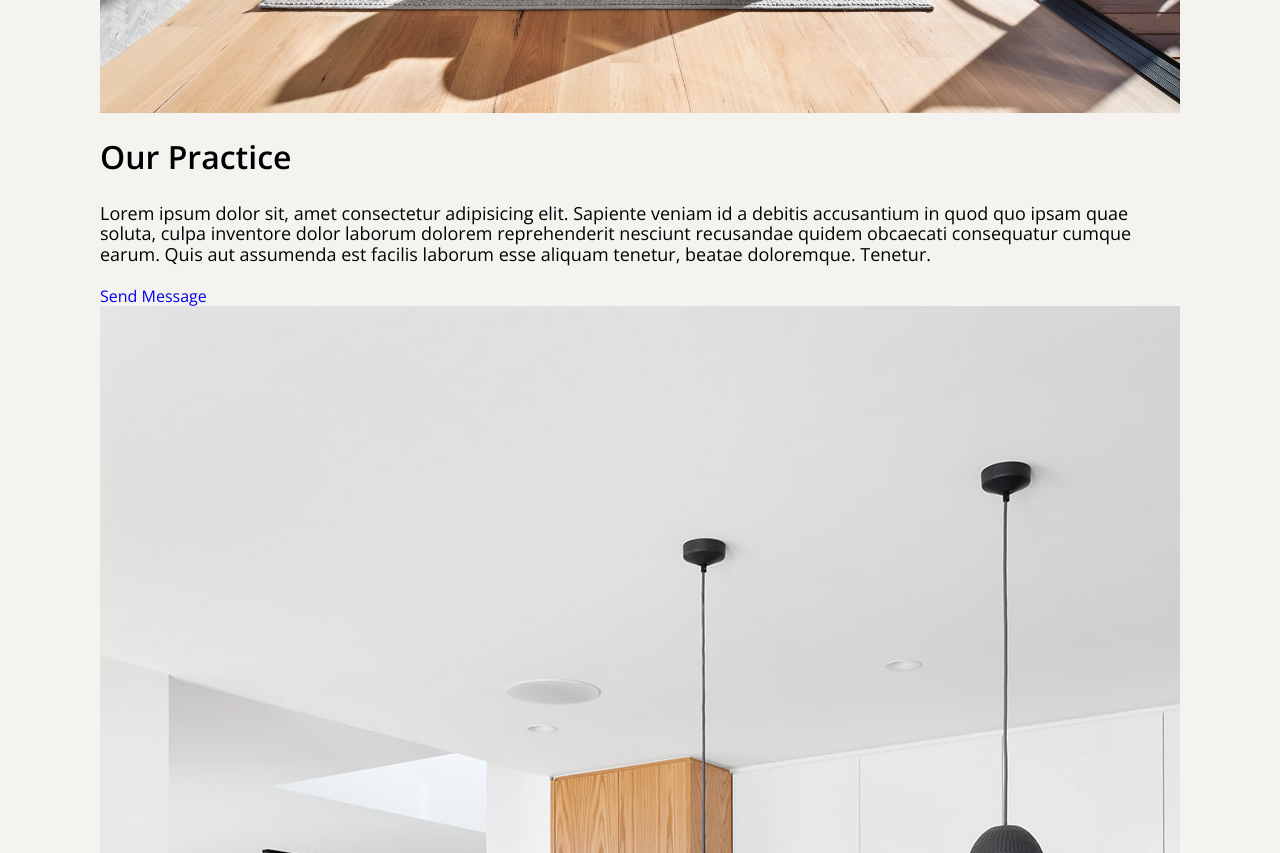
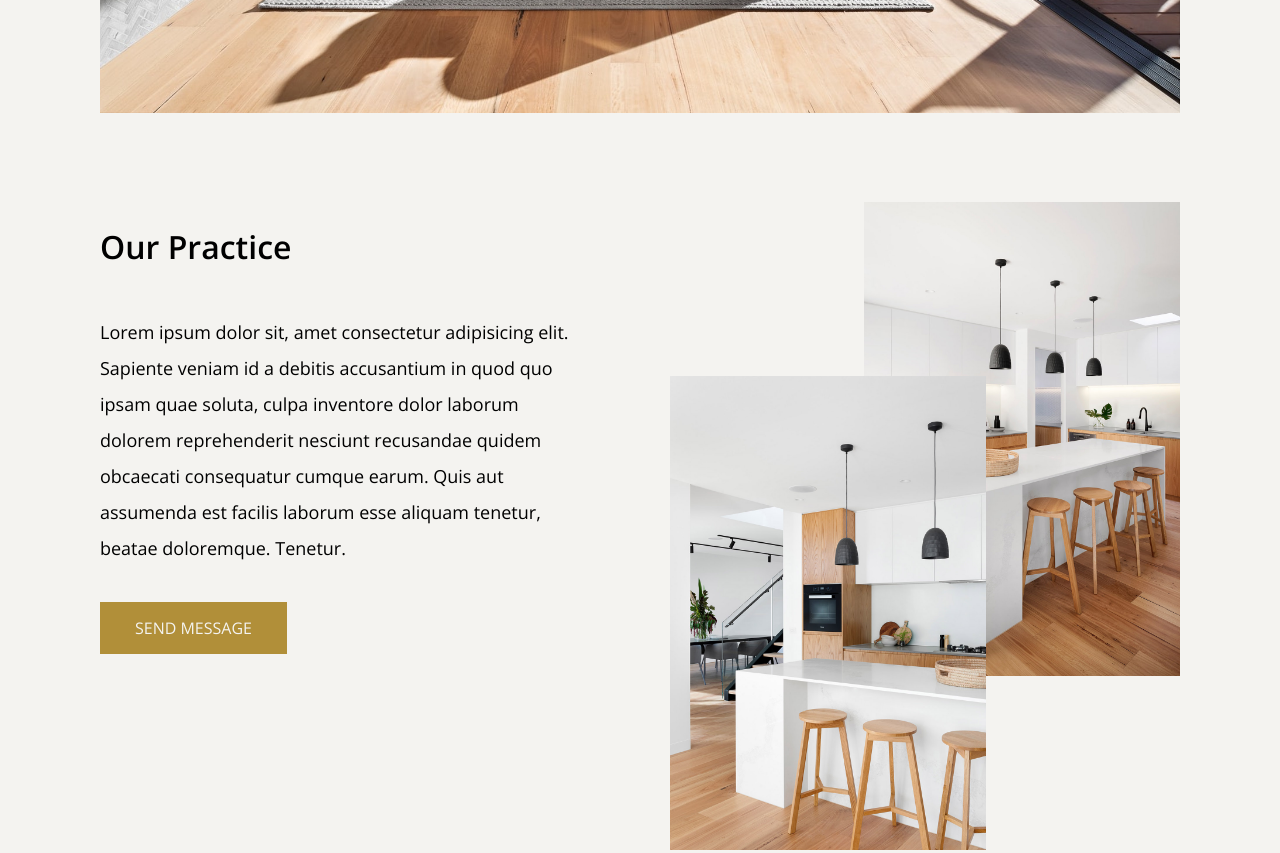
Before and after one commit to sabinetait/project2-spaces, a plain HTML site: page index.html in a window 1280 px wide. Shown: the part 1000-1853 px from the top of the page. Drawn offline with nearby package versions, Linux system fonts and the light colour scheme.

Commit message:
added styles to about section :crown:

```diff
--- a/index.html
+++ b/index.html
@@ -33,15 +33,15 @@
 
     <main>
         <section id="about">
-            <div class="wrapper">
+            <div class="about wrapper">
                 <div class="about-content">
                     <h2>Our Practice</h2>
                     <p>Lorem ipsum dolor sit, amet consectetur adipisicing elit. Sapiente veniam id a debitis accusantium in quod quo ipsam quae soluta, culpa inventore dolor laborum dolorem reprehenderit nesciunt recusandae quidem obcaecati consequatur cumque earum. Quis aut assumenda est facilis laborum esse aliquam tenetur, beatae doloremque. Tenetur.</p>
                     <a href="#contact">Send Message</a>
                 </div>
                 <div class="image-overlay">
-                    <img src="./Option1-assets/image1.jpg" alt="Interior of modern kitchen looking out into dining room">
-                    <img src="./Option1-assets/image2.jpg" alt="Interior of modern kitchen">
+                    <img src="./Option1-assets/image1.jpg" alt="Interior of modern kitchen looking out into dining room" class="kitchen1">
+                    <img src="./Option1-assets/image2.jpg" alt="Interior of modern kitchen" class="kitchen2">
                 </div>
             </div>
         </section>
--- a/styles/sass/_general-styles.scss
+++ b/styles/sass/_general-styles.scss
@@ -18,3 +18,8 @@ ul {
     margin: 0;
     padding: 0;
 }
+
+section,
+footer {
+    margin: 7% 0%;
+}
--- a/styles/sass/style.scss
+++ b/styles/sass/style.scss
@@ -11,3 +11,54 @@ $black-shade: #000000;
 @import "typography";
 
 @import "header";
+
+div.about {
+    display: flex;
+    flex-wrap: wrap;
+    justify-content: space-between;
+    padding-bottom: 15%;
+
+    .about-content,
+    .image-overlay {
+        width: calc(50% - 5%);
+    }
+
+    a {
+        text-transform: uppercase;
+        background-color: $accent;
+        color: $white-shade;
+        padding: 15px 35px;
+    }
+}
+
+.about-content {
+    h2 {
+        margin-bottom: 10%;
+    }
+
+    p {
+        line-height: 1.8rem;
+        margin-bottom: 10%;
+    }
+}
+
+.image-overlay {
+    position: relative;
+    display: flex;
+    justify-content: flex-end;
+
+    img {
+        position: absolute;
+        width: 65%;
+        height: auto;
+    }
+
+    .kitchen1 {
+        top: 40%;
+        right: 40%;
+    }
+
+    .kitchen2 {
+        z-index: -1;
+    }
+}
```
Also changed, not shown: styles/style.css.
